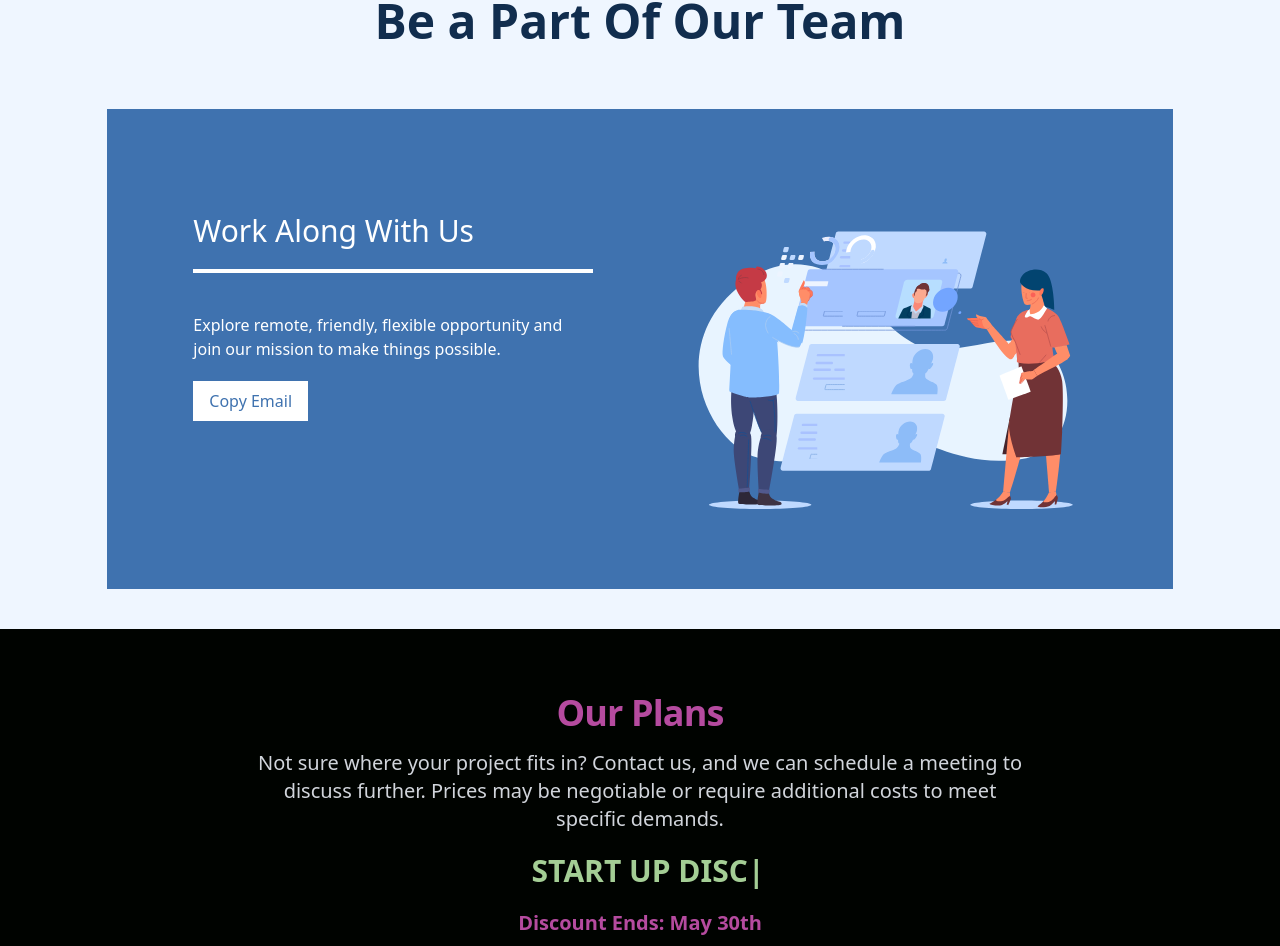
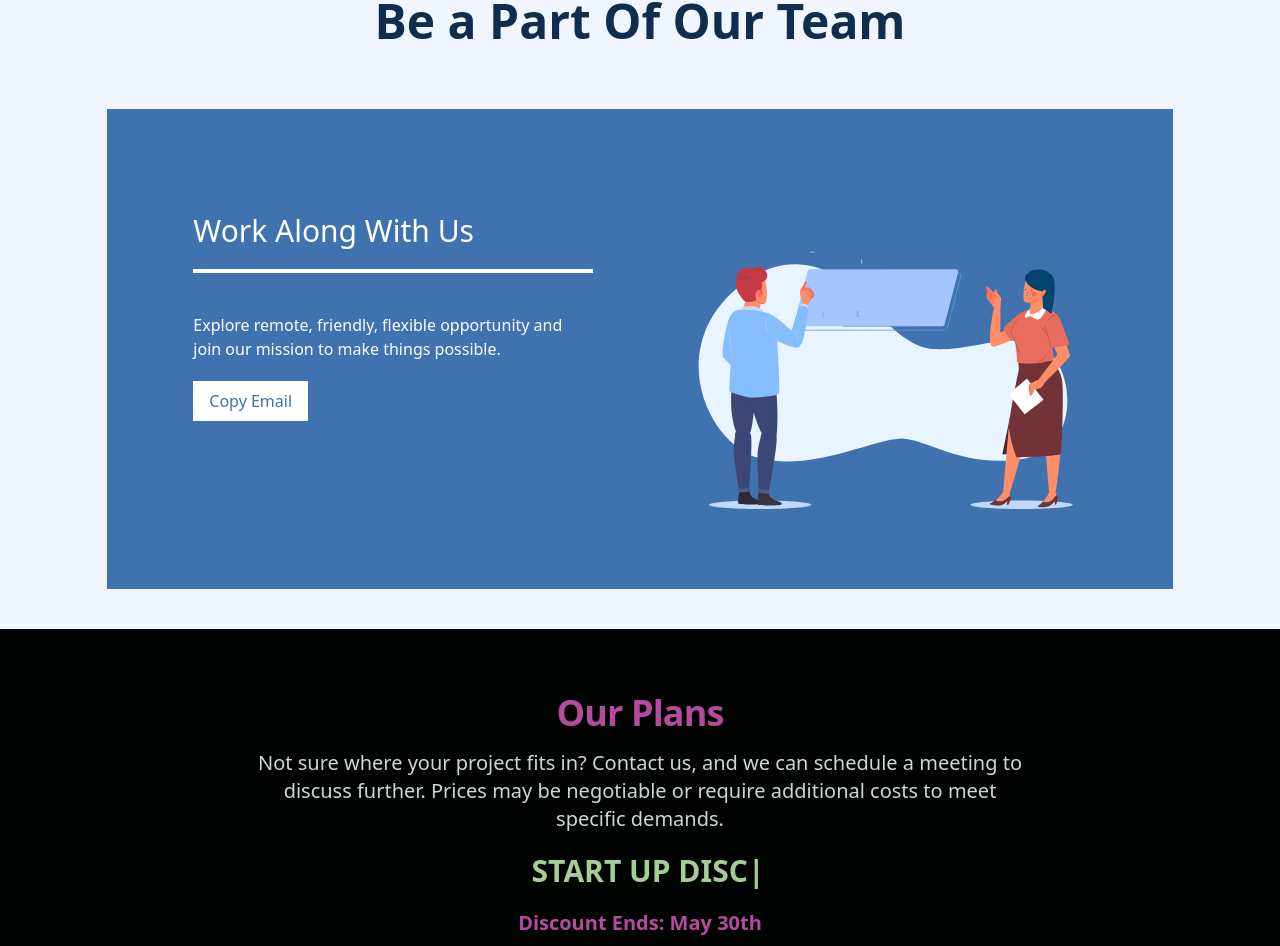
Before and after one commit to saikanepal/Saika_Nepal_Front_end, a React (Create React App) app: page / in a window 1280 px wide. Shown: the part 2161-3107 px from the top of the page. Built offline with nearby package versions, Linux system fonts and the light colour scheme.

Commit message:
lottie no fix

```diff
--- a/src/Components/Career.js
+++ b/src/Components/Career.js
@@ -86,7 +86,7 @@ const Career = () => {
           mode="normal"
 
           style={{ width: '320px' }}></lottie-player> */}
-          <Lottie id="firstLottie" lottieRef={animateRef} animationData={internImage} onLoopComplete={()=>{animateRef.current.goToAndPlay(42,true); animateRef.current.setSpeed(0.5)}}/>
+          <Lottie id="firstLottie" animationData={internImage} />
           </div>
 
         </div>
```
